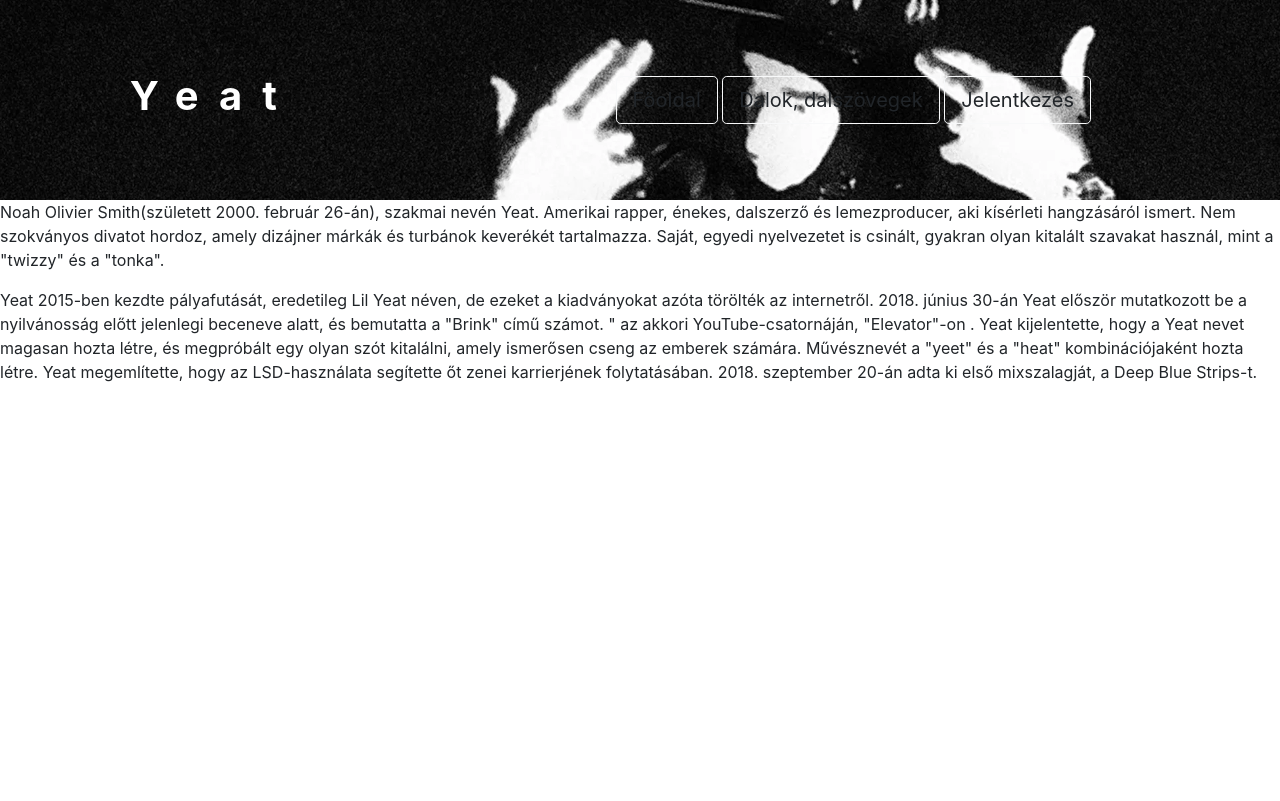
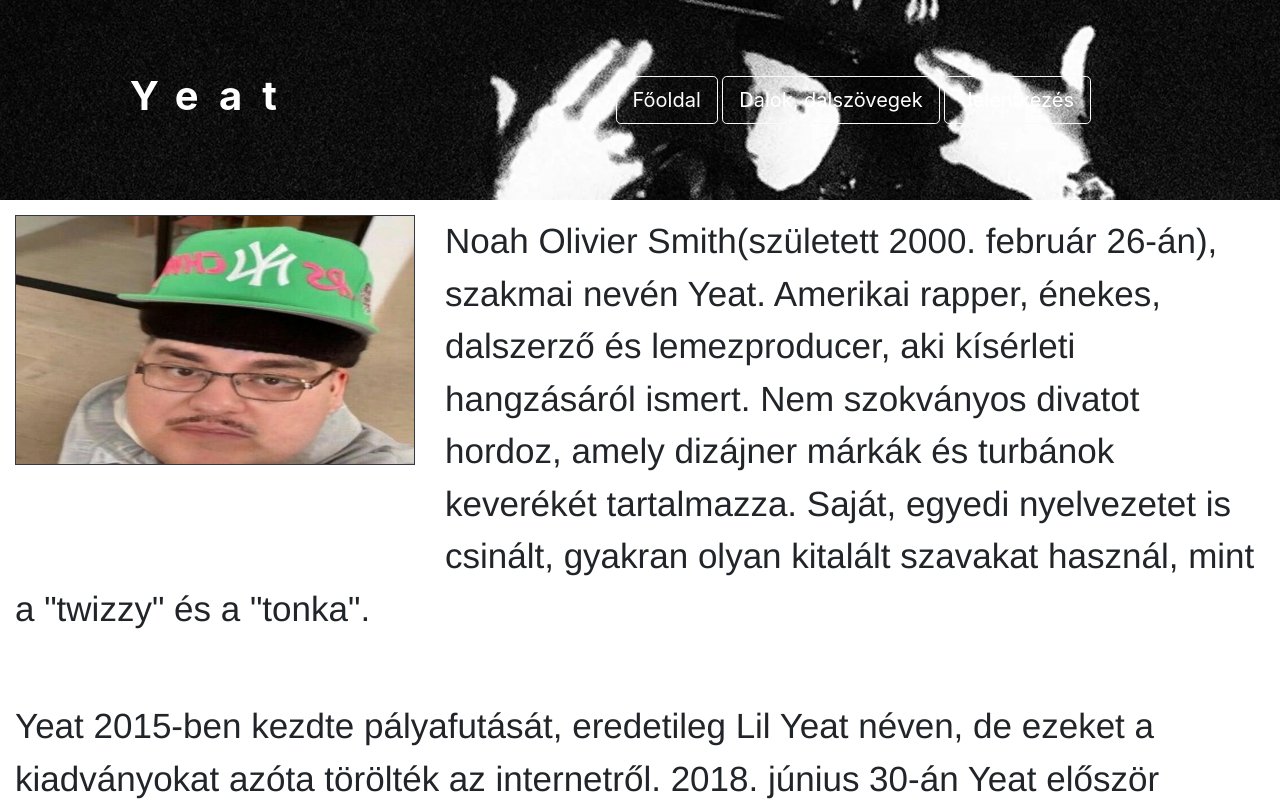
Before and after one commit to xentrr/ikt-weblap, a plain HTML site: page index.html in a window 1280 px wide. Shown: the top 801 px of the page. Drawn offline with Linux system fonts and the light colour scheme.

Commit message:
Add files via upload

```diff
--- a/index.html
+++ b/index.html
@@ -18,11 +18,11 @@
                 <div class="col-md-8 kozep">
                     <nav>
                         <a href="index.html"><button class="btn btn-light btn-lg"
-                                style="background-color:transparent">Főoldal</button></a>
+                                style="background-color:transparent; color: white;">Főoldal</button></a>
                         <a href="dalok.html"><button class="btn btn-light btn-lg"
-                                style="background-color:transparent">Dalok, dalszövegek</button></a>
+                                style="background-color:transparent; color: white;">Dalok, dalszövegek</button></a>
                         <a href="form.html"><button class="btn btn-light btn-lg"
-                                style="background-color:transparent">Jelentkezés</button></a>
+                                style="background-color:transparent; color: white;">Jelentkezés</button></a>
                     </nav>
                 </div>
             </div>
@@ -32,17 +32,19 @@
         <div class="container-fluid">
             <div class="row">
                 <div>
-                    <p>Noah Olivier Smith(született 2000. február 26-án), szakmai nevén Yeat. Amerikai rapper, énekes,
+                    <img src="img/yeat1.jpg" alt="yeat" height="250px" width="400px" class="left border border-dark">
+                    <p class="text">Noah Olivier Smith(született 2000. február 26-án), szakmai nevén Yeat. Amerikai rapper, énekes,
                         dalszerző és
                         lemezproducer, aki kísérleti hangzásáról ismert. Nem szokványos divatot hordoz, amely dizájner
                         márkák és turbánok keverékét
                         tartalmazza. Saját, egyedi nyelvezetet is csinált, gyakran olyan kitalált szavakat használ, mint
                         a "twizzy" és a "tonka".</p>
+
                 </div>
             </div>
             <div class="row">
                 <div>
-                    <p>Yeat 2015-ben kezdte pályafutását, eredetileg Lil Yeat néven, de ezeket a kiadványokat azóta
+                    <p class="text">Yeat 2015-ben kezdte pályafutását, eredetileg Lil Yeat néven, de ezeket a kiadványokat azóta
                         törölték az internetről.
                         2018. június 30-án Yeat először mutatkozott be a nyilvánosság előtt jelenlegi beceneve alatt, és
                         bemutatta a "Brink"
@@ -53,6 +55,7 @@
                         kombinációjaként hozta létre. Yeat megemlítette, hogy az LSD-használata segítette őt zenei
                         karrierjének
                         folytatásában. 2018. szeptember 20-án adta ki első mixszalagját, a Deep Blue Strips-t.</p>
+                        <img src="img/yeat2.jpg" alt="yeat" class="right border border-dark" height="300px" width="500px">
                 </div>
             </div>
         </div>
--- a/styles.css
+++ b/styles.css
@@ -1,6 +1,30 @@
 .kozep {
     text-align: center;
     margin: auto;
+}
+
+.left{
+    float: left;
+    margin: 15px;
+    margin-right: 30px;
+    margin-bottom: 100px;
+}
+
+.text{
+    margin: 15px;
+    font-size: 35px;
+    font-family: 'Franklin Gothic Medium', 'Arial Narrow', Arial, sans-serif;
+    margin-bottom: 50px;
+}
+
+.right{
+    float: right;
+    margin: 15px;
+}
+
+body{
+    margin-left: 10px;
+    margin-right: 10px;
 }
 
 h1 {
```
Also changed, not shown: img/yeat1.jpg (added), img/yeat2.jpg (added).
